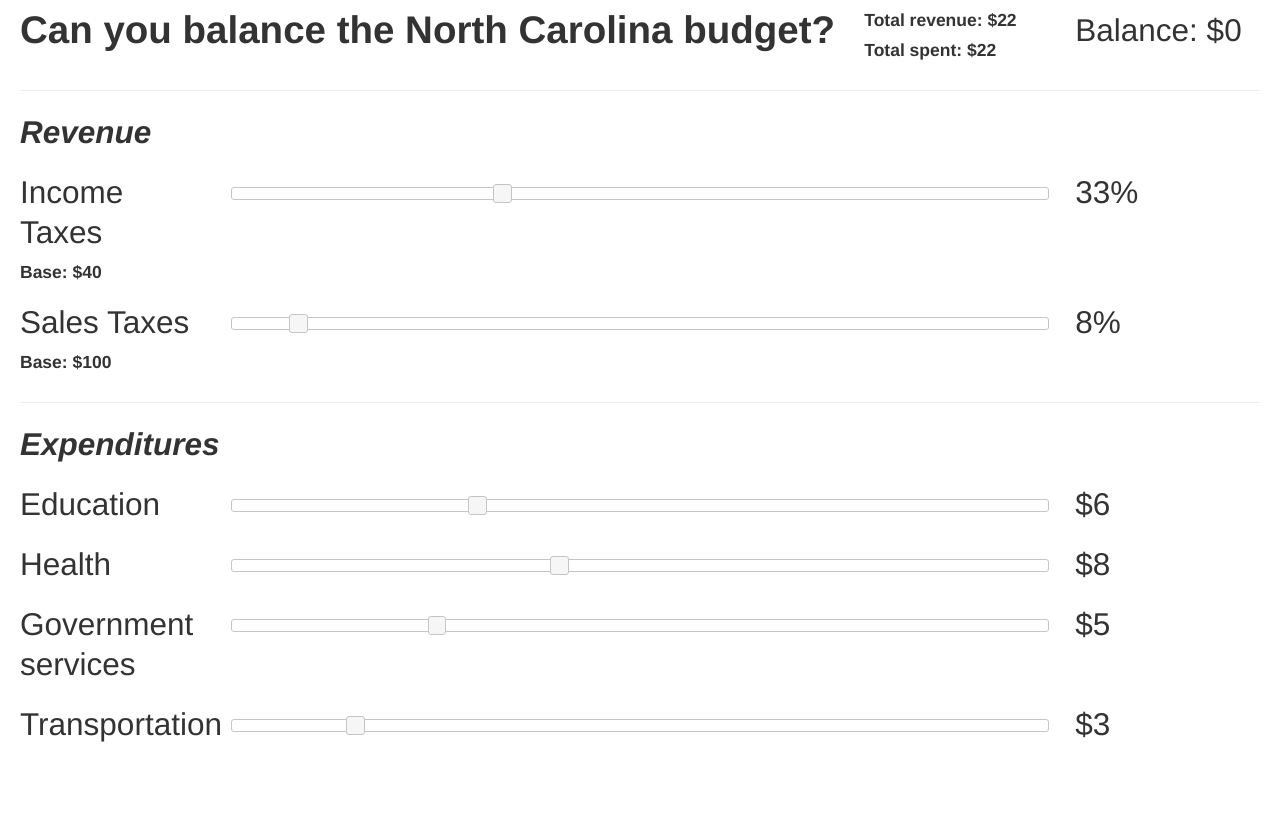
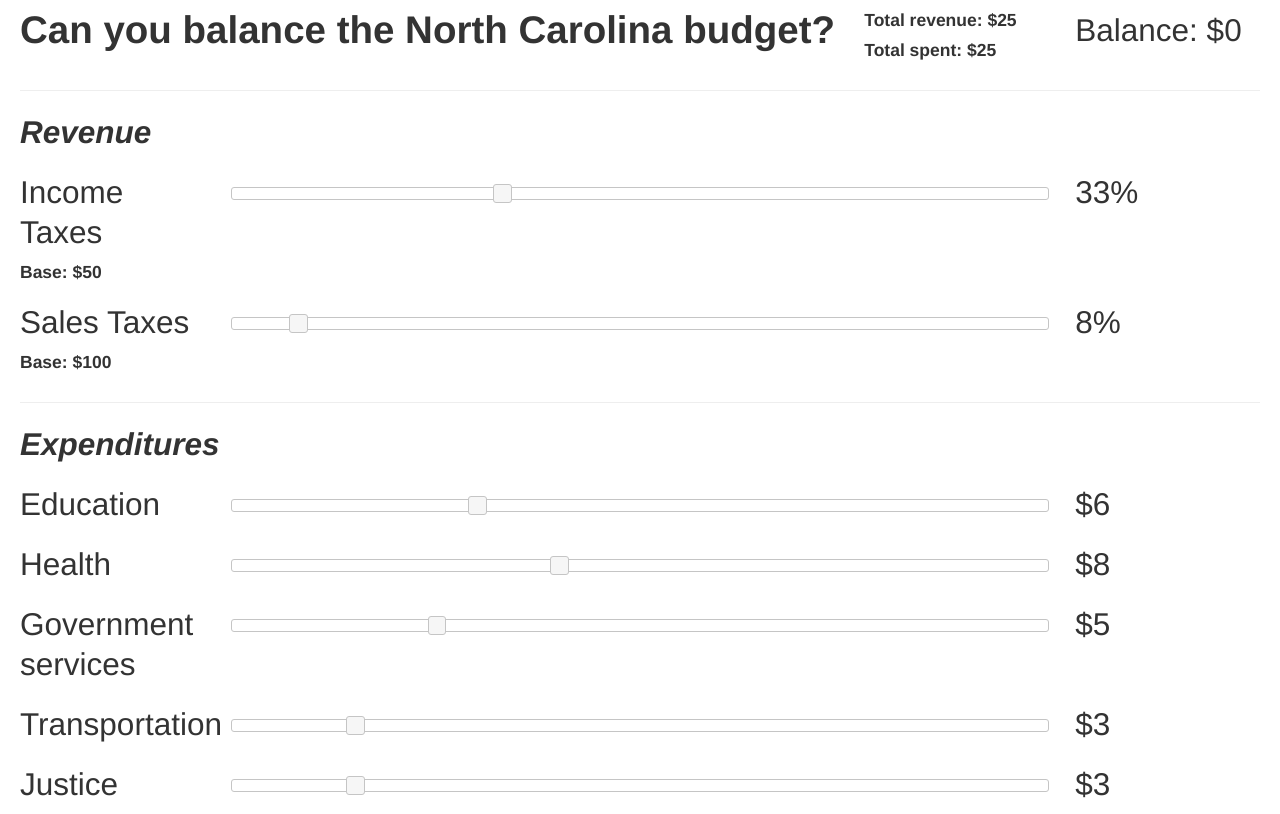
Before and after one commit to ashlynstill/nc_budget, a plain HTML site: page budget.html in a window 1280 px wide. Drawn offline with nearby package versions, Linux system fonts and the light colour scheme.

Commit message:
Added budget category "justice" to data

```diff
--- a/budget.html
+++ b/budget.html
@@ -11,7 +11,7 @@
 
 
 <script>
-var r0 = ["Income Taxes",0,100,33,40];
+var r0 = ["Income Taxes",0,100,33,50];
 var r1 = ['Sales Taxes',0,100,8,100];
 var tax_array = [r0,r1];
 var total_rev = 0;
@@ -20,7 +20,8 @@ var b0 = ["Education",0,20,6],
     b1 = ["Health",0,20,8],
     b2 = ["Government services",0,20,5],
     b3 = ["Transportation",0,20,3];
-var b_array = [b0,b1,b2,b3];
+    b4 = ["Justice",0,20,3];
+var b_array = [b0,b1,b2,b3,b4];
 var total_spent = 0;
 var total = 0;
 
```
